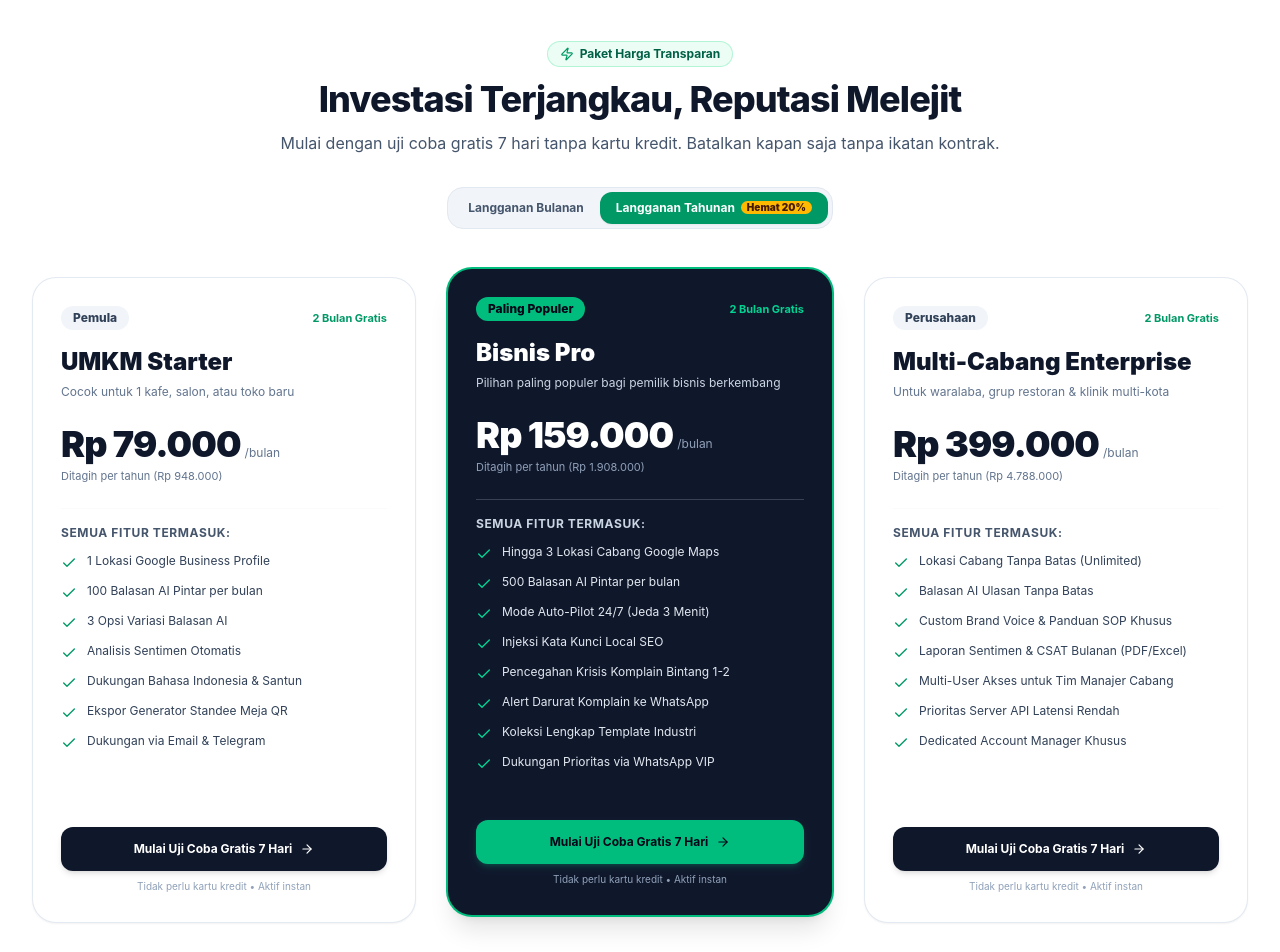
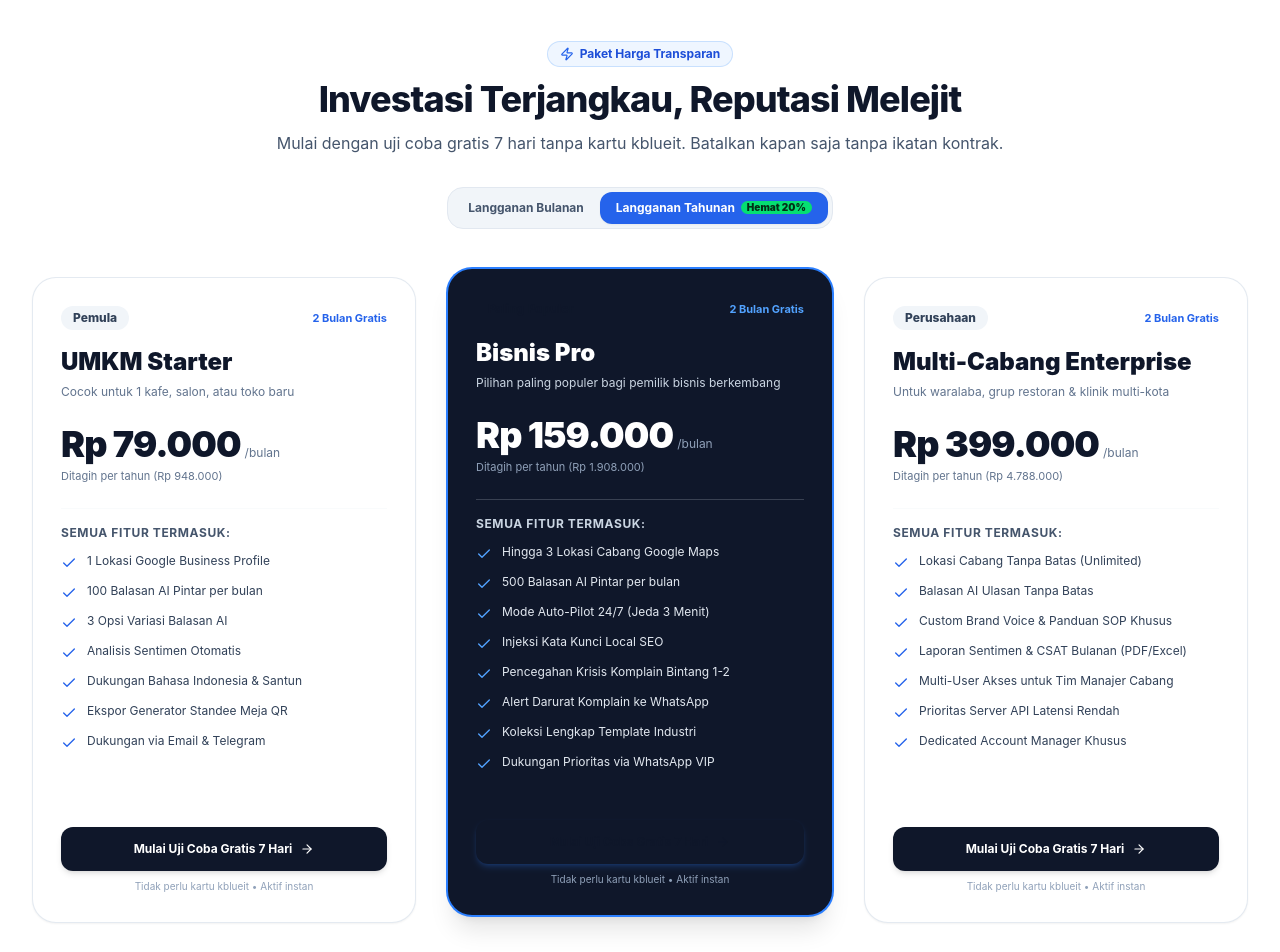
Before and after one commit to hakimarie/ketemuulasan, a React (Vite) app: page / in a window 1280 px wide. Shown: the part 8180-9132 px from the top of the page. Built offline with nearby package versions, Linux system fonts and the light colour scheme.

Commit message:
Align KetemuReview visual system with KetemuTerus brand DNA

```diff
--- a/src/components/PricingSection.tsx
+++ b/src/components/PricingSection.tsx
@@ -80,15 +80,15 @@ export const PricingSection: React.FC = () => {
     <section id="pricing" className="py-20 bg-white border-b border-slate-200">
       <div className="max-w-7xl mx-auto px-4 sm:px-6 lg:px-8">
         <div className="text-center max-w-3xl mx-auto mb-12">
-          <div className="inline-flex items-center gap-1.5 px-3 py-1 rounded-full bg-emerald-50 text-emerald-800 text-xs font-bold border border-emerald-200/80 mb-3">
-            <Zap className="w-3.5 h-3.5 text-emerald-600" />
+          <div className="inline-flex items-center gap-1.5 px-3 py-1 rounded-full bg-[#EFF6FF] text-[#1D4ED8] text-xs font-bold border border-[#BFDBFE]/80 mb-3">
+            <Zap className="w-3.5 h-3.5 text-[#2563EB]" />
             Paket Harga Transparan
           </div>
-          <h2 className="text-3xl sm:text-4xl font-extrabold text-slate-900 tracking-tight">
+          <h2 className="text-3xl sm:text-4xl font-extrabold text-[#0F172A] tracking-tight">
             Investasi Terjangkau, Reputasi Melejit
           </h2>
           <p className="mt-3 text-slate-600 text-sm sm:text-base">
-            Mulai dengan uji coba gratis 7 hari tanpa kartu kredit. Batalkan kapan saja tanpa ikatan kontrak.
+            Mulai dengan uji coba gratis 7 hari tanpa kartu kblueit. Batalkan kapan saja tanpa ikatan kontrak.
           </p>
 
           {/* Billing Switcher */}
@@ -97,8 +97,8 @@ export const PricingSection: React.FC = () => {
               onClick={() => setBillingCycle('monthly')}
               className={`px-4 py-2 rounded-xl text-xs font-bold transition-all ${
                 billingCycle === 'monthly'
-                  ? 'bg-white text-slate-900 shadow-xs'
-                  : 'text-slate-600 hover:text-slate-900'
+                  ? 'bg-white text-[#0F172A] shadow-xs'
+                  : 'text-slate-600 hover:text-[#0F172A]'
               }`}
             >
               Langganan Bulanan
@@ -107,12 +107,12 @@ export const PricingSection: React.FC = () => {
               onClick={() => setBillingCycle('annual')}
               className={`px-4 py-2 rounded-xl text-xs font-bold transition-all flex items-center gap-1.5 ${
                 billingCycle === 'annual'
-                  ? 'bg-emerald-600 text-white shadow-xs'
-                  : 'text-slate-600 hover:text-slate-900'
+                  ? 'bg-[#2563EB] text-white shadow-xs'
+                  : 'text-slate-600 hover:text-[#0F172A]'
               }`}
             >
               <span>Langganan Tahunan</span>
-              <span className="bg-amber-400 text-amber-950 text-[10px] font-black px-1.5 py-0.2 rounded-full">
+              <span className="bg-green-400 text-green-950 text-[10px] font-black px-1.5 py-0.2 rounded-full">
                 Hemat 20%
               </span>
             </button>
@@ -134,8 +134,8 @@ export const PricingSection: React.FC = () => {
                 key={plan.id}
                 className={`rounded-3xl p-7 flex flex-col justify-between transition-all ${
                   plan.popular
-                    ? 'bg-slate-900 text-white shadow-xl ring-2 ring-emerald-500 scale-100 md:-translate-y-2'
-                    : 'bg-white text-slate-900 border border-slate-200/90 shadow-xs hover:shadow-md'
+                    ? 'bg-[#0F172A] text-white shadow-xl ring-2 ring-blue-500 scale-100 md:-translate-y-2'
+                    : 'bg-white text-[#0F172A] border border-slate-200/90 shadow-xs hover:shadow-md'
                 }`}
               >
                 <div>
@@ -143,20 +143,20 @@ export const PricingSection: React.FC = () => {
                     <span
                       className={`text-xs font-extrabold px-3 py-1 rounded-full ${
                         plan.popular
-                          ? 'bg-emerald-500 text-slate-950 font-black'
+                          ? 'bg-[#EFF6FF]0 text-[#0F172A] font-black'
                           : 'bg-slate-100 text-slate-700'
                       }`}
                     >
                       {plan.badge}
                     </span>
                     {billingCycle === 'annual' && (
-                      <span className={`text-[11px] font-bold ${plan.popular ? 'text-emerald-400' : 'text-emerald-600'}`}>
+                      <span className={`text-[11px] font-bold ${plan.popular ? 'text-blue-400' : 'text-[#2563EB]'}`}>
                         2 Bulan Gratis
                       </span>
                     )}
                   </div>
 
-                  <h3 className={`text-2xl font-black ${plan.popular ? 'text-white' : 'text-slate-900'}`}>
+                  <h3 className={`text-2xl font-black ${plan.popular ? 'text-white' : 'text-[#0F172A]'}`}>
                     {plan.name}
                   </h3>
                   <p className={`text-xs mt-1.5 ${plan.popular ? 'text-slate-300' : 'text-slate-500'}`}>
@@ -190,7 +190,7 @@ export const PricingSection: React.FC = () => {
                       <div key={fIdx} className="flex items-start gap-2.5 text-xs">
                         <Check
                           className={`w-4 h-4 shrink-0 mt-0.5 ${
-                            plan.popular ? 'text-emerald-400' : 'text-emerald-600'
+                            plan.popular ? 'text-blue-400' : 'text-[#2563EB]'
                           }`}
                         />
                         <span className={plan.popular ? 'text-slate-200' : 'text-slate-700'}>
@@ -206,15 +206,15 @@ export const PricingSection: React.FC = () => {
                     onClick={() => handleOpenCheckout(plan.name)}
                     className={`w-full py-3.5 px-4 rounded-xl font-bold text-xs shadow-md transition-all flex items-center justify-center gap-2 cursor-pointer ${
                       plan.popular
-                        ? 'bg-emerald-500 hover:bg-emerald-400 text-slate-950 shadow-emerald-500/20'
-                        : 'bg-slate-900 hover:bg-slate-800 text-white'
+                        ? 'bg-[#EFF6FF]0 hover:bg-blue-400 text-[#0F172A] shadow-blue-500/20'
+                        : 'bg-[#0F172A] hover:bg-slate-800 text-white'
                     }`}
                   >
                     <span>Mulai Uji Coba Gratis 7 Hari</span>
                     <ArrowRight className="w-3.5 h-3.5" />
                   </button>
                   <p className={`text-[10px] text-center mt-2 ${plan.popular ? 'text-slate-400' : 'text-slate-400'}`}>
-                    Tidak perlu kartu kredit • Aktif instan
+                    Tidak perlu kartu kblueit • Aktif instan
                   </p>
                 </div>
               </div>
@@ -224,7 +224,7 @@ export const PricingSection: React.FC = () => {
 
         {/* Modal Checkout Simulation */}
         {selectedPlanModal && (
-          <div className="fixed inset-0 z-50 bg-slate-900/60 backdrop-blur-xs flex items-center justify-center p-4">
+          <div className="fixed inset-0 z-50 bg-[#0F172A]/60 backdrop-blur-xs flex items-center justify-center p-4">
             <div className="bg-white rounded-3xl max-w-md w-full p-6 shadow-2xl border border-slate-200 relative animate-in fade-in zoom-in-95">
               <button
                 onClick={() => setSelectedPlanModal(null)}
@@ -235,10 +235,10 @@ export const PricingSection: React.FC = () => {
 
               {!checkoutSuccess ? (
                 <div>
-                  <div className="w-12 h-12 rounded-2xl bg-emerald-100 text-emerald-700 flex items-center justify-center font-bold text-lg mb-3">
+                  <div className="w-12 h-12 rounded-2xl bg-blue-100 text-[#2563EB] flex items-center justify-center font-bold text-lg mb-3">
                     <Sparkles className="w-6 h-6" />
                   </div>
-                  <h3 className="text-xl font-extrabold text-slate-900">
+                  <h3 className="text-xl font-extrabold text-[#0F172A]">
                     Aktivasi Akun {selectedPlanModal}
                   </h3>
                   <p className="text-xs text-slate-500 mt-1">
@@ -252,9 +252,9 @@ export const PricingSection: React.FC = () => {
                       </label>
                       <input
                         type="text"
-                        required
+                        requiblue
                         placeholder="Contoh: Arie Hakim"
-                        className="w-full px-3 py-2 rounded-lg border border-slate-300 focus:ring-2 focus:ring-emerald-500"
+                        className="w-full px-3 py-2 rounded-lg border border-slate-300 focus:ring-2 focus:ring-blue-500"
                       />
                     </div>
 
@@ -264,11 +264,11 @@ export const PricingSection: React.FC = () => {
                       </label>
                       <input
                         type="email"
-                        required
+                        requiblue
                         value={emailInput}
                         onChange={(e) => setEmailInput(e.target.value)}
                         placeholder="email@bisnisanda.com"
-                        className="w-full px-3 py-2 rounded-lg border border-slate-300 focus:ring-2 focus:ring-emerald-500"
+                        className="w-full px-3 py-2 rounded-lg border border-slate-300 focus:ring-2 focus:ring-blue-500"
                       />
                     </div>
 
@@ -278,16 +278,16 @@ export const PricingSection: React.FC = () => {
                       </label>
                       <input
                         type="tel"
-                        required
+                        requiblue
                         placeholder="0812-xxxx-xxxx"
-                        className="w-full px-3 py-2 rounded-lg border border-slate-300 focus:ring-2 focus:ring-emerald-500"
+                        className="w-full px-3 py-2 rounded-lg border border-slate-300 focus:ring-2 focus:ring-blue-500"
                       />
                     </div>
 
                     <div className="pt-2">
                       <button
                         type="submit"
-                        className="w-full py-3 rounded-xl bg-emerald-600 hover:bg-emerald-700 text-white font-bold text-xs shadow-md transition-all cursor-pointer"
+                        className="w-full py-3 rounded-xl bg-[#2563EB] hover:bg-[#1D4ED8] text-white font-bold text-xs shadow-md transition-all cursor-pointer"
                       >
                         Mulai Trial Sekarang & Hubungkan Google
                       </button>
@@ -296,10 +296,10 @@ export const PricingSection: React.FC = () => {
                 </div>
               ) : (
                 <div className="text-center py-4 space-y-3">
-                  <div className="w-16 h-16 rounded-full bg-emerald-100 text-emerald-600 flex items-center justify-center mx-auto">
+                  <div className="w-16 h-16 rounded-full bg-blue-100 text-[#2563EB] flex items-center justify-center mx-auto">
                     <Check className="w-8 h-8" />
                   </div>
-                  <h3 className="text-xl font-extrabold text-slate-900">
+                  <h3 className="text-xl font-extrabold text-[#0F172A]">
                     Selamat Bergabung di KetemuReview!
                   </h3>
                   <p className="text-xs text-slate-600 leading-relaxed max-w-xs mx-auto">
@@ -307,7 +307,7 @@ export const PricingSection: React.FC = () => {
                   </p>
                   <button
                     onClick={() => setSelectedPlanModal(null)}
-                    className="mt-4 px-6 py-2.5 bg-slate-900 text-white rounded-xl text-xs font-bold hover:bg-slate-800"
+                    className="mt-4 px-6 py-2.5 bg-[#0F172A] text-white rounded-xl text-xs font-bold hover:bg-slate-800"
                   >
                     Tutup & Lanjutkan Eksplorasi
                   </button>
```
